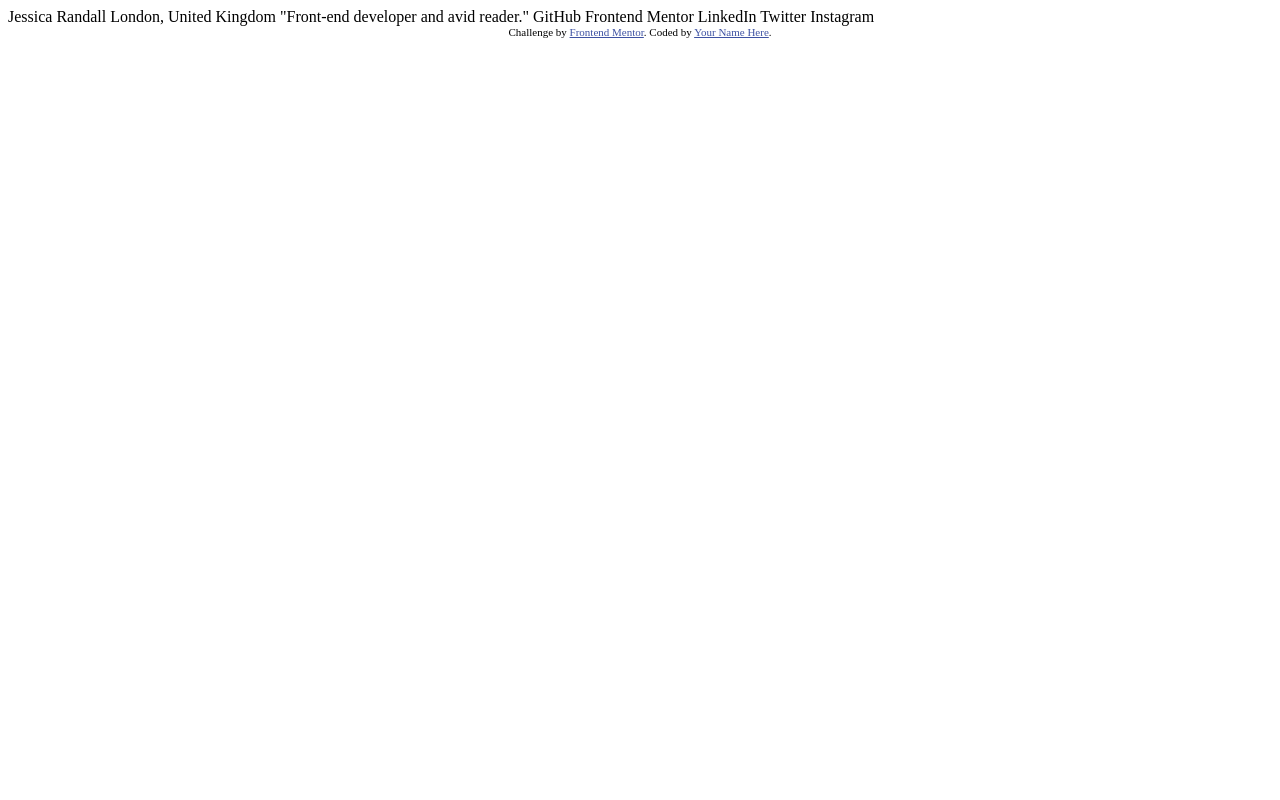
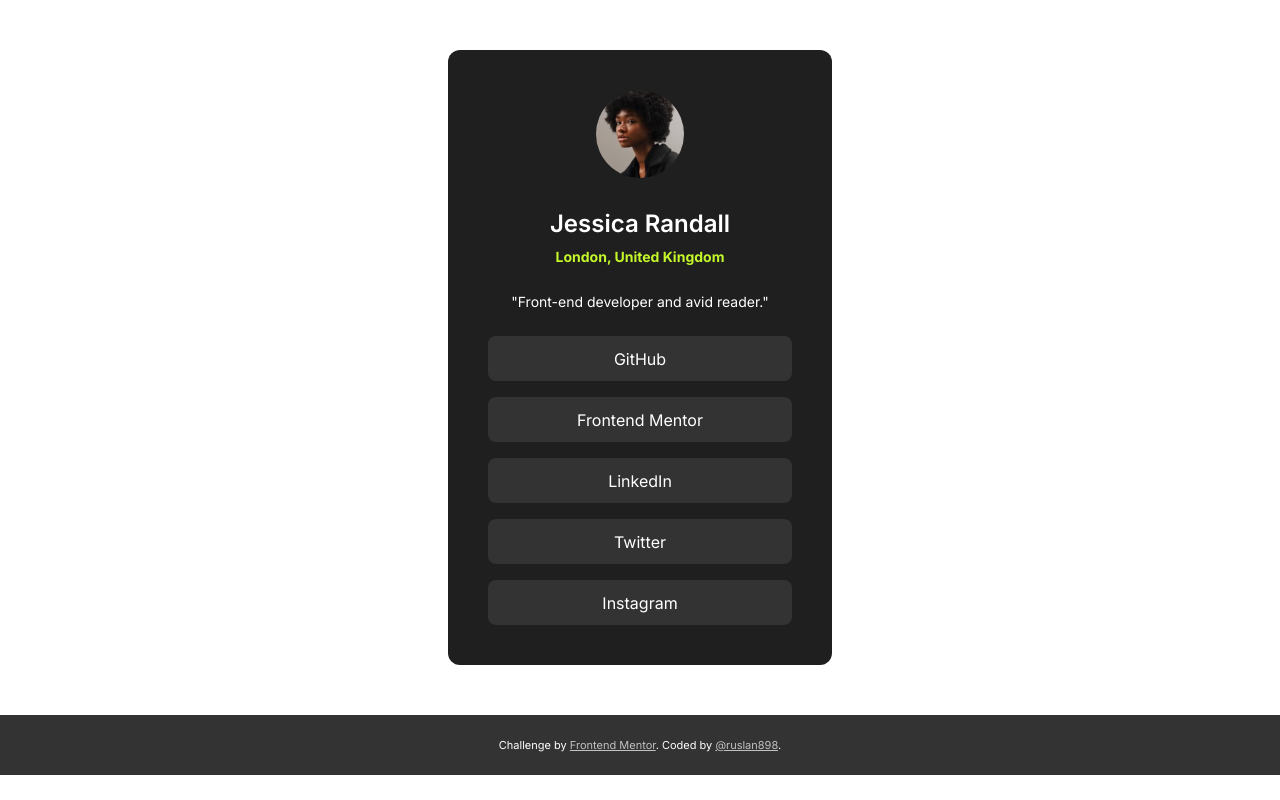
Before and after one commit to ruslan898/frontend-mentor_social-links-profile, a plain HTML site: page index.html in a window 1280 px wide. Drawn offline with Linux system fonts and the light colour scheme.

Commit message:
Complete social links profile project

```diff
--- a/index.html
+++ b/index.html
@@ -1,34 +1,45 @@
 <!DOCTYPE html>
 <html lang="en">
   <head>
-  <meta charset="UTF-8">
-  <meta name="viewport" content="width=device-width, initial-scale=1.0"> <!-- displays site properly based on user's device -->
-
-  <link rel="icon" type="image/png" sizes="32x32" href="./assets/images/favicon-32x32.png">
-
+    <meta charset="UTF-8" />
+    <meta name="viewport" content="width=device-width, initial-scale=1.0" />
+    <link
+      rel="icon"
+      type="image/png"
+      sizes="32x32"
+      href="./assets/images/favicon-32x32.png"
+    />
     <title>Frontend Mentor | Social links profile</title>
-
-  <!-- Feel free to remove these styles or customise in your own stylesheet 👍 -->
-  <style>
-    .attribution { font-size: 11px; text-align: center; }
-    .attribution a { color: hsl(228, 45%, 44%); }
-  </style>
+    <link rel="stylesheet" href="./style.css" />
   </head>
   <body>
+    <main>
+      <article class="social-links-profile">
+        <figure class="personal-info">
+          <figcaption>
+            <img src="./assets/images/avatar-jessica.jpeg" alt="Person avatar image" class="profile-avatar">
+            <h1 class="title">Jessica Randall</h1>
+            <address class="address">London, United Kingdom</address>
+            <h2 class="occupation">"Front-end developer and avid reader."</h2>
+          </figcaption>
+        </figure>
 
-  Jessica Randall
-  London, United Kingdom
-  "Front-end developer and avid reader."
-
-  GitHub
-  Frontend Mentor
-  LinkedIn
-  Twitter
-  Instagram
-
+        <div class="social-links">
+          <a href="#" class="btn">GitHub</a>
+          <a href="#" class="btn">Frontend Mentor</a>
+          <a href="#" class="btn">LinkedIn</a>
+          <a href="#" class="btn">Twitter</a>
+          <a href="#" class="btn">Instagram</a>
+        </div>
+      </article>
+    </main>
+    <footer>
       <div class="attribution">
-    Challenge by <a href="https://www.frontendmentor.io?ref=challenge" target="_blank">Frontend Mentor</a>.
-    Coded by <a href="#">Your Name Here</a>.
+        Challenge by
+        <a href="https://www.frontendmentor.io?ref=challenge" target="_blank"
+          >Frontend Mentor</a
+        >. Coded by <a href="https://www.frontendmentor.io/profile/ruslan898">@ruslan898</a>.
       </div>
+    </footer>
   </body>
 </html>
--- /dev/null
+++ b/sass/base/_base-styles.scss
@@ -0,0 +1,20 @@
+@use './variables.scss' as *;
+
+@import url('https://fonts.googleapis.com/css2?family=Inter:ital,opsz,wght@0,14..32,100..900;1,14..32,100..900&family=Montserrat:ital,wght@0,100..900;1,100..900&display=swap');
+
+
+* {
+  margin: 0;
+  padding: 0;
+  box-sizing: border-box;
+}
+
+html {
+  font-family: Inter, sans-serif;
+  color: var(--color-white);
+  font-size: 62.5%;
+}
+
+body {
+  font-size: 1.6rem;
+}
--- /dev/null
+++ b/sass/base/_mixins.scss
@@ -0,0 +1,11 @@
+@mixin text-fz24 {
+  font-size: 2.4rem;
+  font-weight: 600;
+  line-height: 150%;
+}
+
+@mixin text-fz14 {
+  font-size: 1.4rem;
+  font-weight: 400;
+  line-height: 150%;
+}
--- /dev/null
+++ b/sass/base/_variables.scss
@@ -0,0 +1,13 @@
+:root {
+  --color-grey-900: #141414;
+  --color-grey-800: #1F1F1F;
+  --color-grey-700: #333333;
+  --color-green: #C4F82A;
+  --color-white: #FFFFFF;
+  --spacing-500: 4rem;
+  --spacing-300: 2.4rem;
+  --spacing-200: 1.6rem;
+  --spacing-150: 1.2rem;
+  --spacing-100: 0.8rem;
+  --spacing-50: 0.4rem;
+}
--- /dev/null
+++ b/sass/blocks/_footer.scss
@@ -0,0 +1,13 @@
+footer {
+  min-height: 6rem;
+  background-color: var(--color-grey-700);
+  display: flex;
+  justify-content: center;
+  align-items: center;
+}
+.attribution {
+  font-size: 1.1rem; text-align: center;
+}
+.attribution a {
+  color: #c2c0c0;
+}
--- /dev/null
+++ b/sass/blocks/_profile.scss
@@ -0,0 +1,46 @@
+@use '../base/variables.scss' as *;
+@use '../base/mixins.scss' as *;
+
+.social-links-profile {
+  width: clamp(32.7rem, 87%, 38.4rem);
+  display: flex;
+  flex-direction: column;
+  align-items: center;
+  gap: var(--spacing-300);
+  padding: var(--spacing-500);
+  margin: 5rem auto;
+  border-radius: 1.2rem;
+  background: var(--color-grey-800);
+  text-align: center;
+}
+.personal-info {
+  display: flex;
+  flex-direction: column;
+  align-items: center;
+}
+.profile-avatar {
+  width: 88px;
+  height: 88px;
+  border-radius: 50%;
+  margin-bottom: var(--spacing-300);
+}
+.title {
+  @include text-fz24;
+  margin-bottom: var(--spacing-50);
+}
+.address {
+  @include text-fz14;
+  font-weight: 700;
+  margin-bottom: var(--spacing-300);
+  color: var(--color-green);
+  font-style: normal;
+}
+.occupation {
+  @include text-fz14;
+}
+.social-links {
+  width: 100%;
+  display: flex;
+  flex-direction: column;
+  gap: var(--spacing-200);
+}
--- /dev/null
+++ b/sass/ui/_buttons.scss
@@ -0,0 +1,22 @@
+@use '../base/variables.scss' as *;
+
+.btn {
+  max-width: 30.4rem;
+  width: 100%;
+  min-height: 4.5rem;
+  display: flex;
+  justify-content: center;
+  align-items: center;
+  gap: var(--spacing-100);
+  padding: var(--spacing-150);
+  border-radius: 8px;
+  background: var(--color-grey-700);
+  color: var(--color-white);
+  transition: 0.2s all;
+  text-decoration: none;
+}
+
+.btn:hover {
+  background-color: var(--color-green);
+  color: var(--color-grey-700);
+}
```
Also changed, not shown: sass/style.scss (added, +8 -0 lines), style.css (added). Lines whose indentation alone changed are shown as unchanged.
